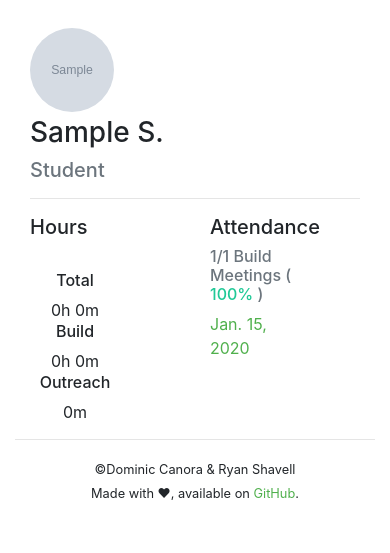
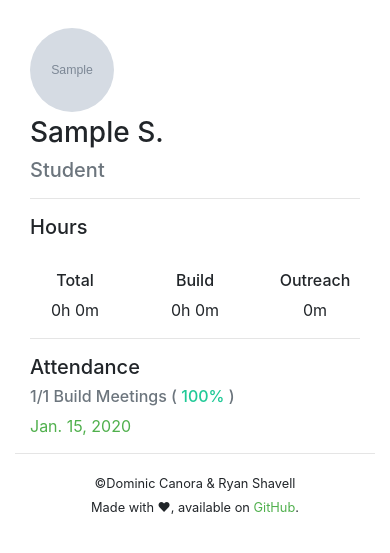
Before and after one commit to FRC-1902/pigpen, a Django app: page /member/1 in a window 390 px wide. Shown: the part 66-619 px from the top of the page. Run offline with Django 3.2, Linux system fonts and the light colour scheme; tables that the repository leaves empty hold one stand-in row (values such as "Sample post"); grey boxes marked "Sample" are stand-in pictures; some libraries are stand-ins or nearby versions.

Commit message:
tweaks, improved attendance page formatting

```diff
--- a/teammanager/templates/teammanager/meeting.html
+++ b/teammanager/templates/teammanager/meeting.html
@@ -58,6 +58,9 @@
             {% endif %}
           {% endfor %}
         </div>
+        <div class="d-block d-sm-block d-md-none">
+            <hr>
+        </div>
       </div>
       <div class="col-sm-12 offset-md-1 col-md-4">
         <h3 class="text-center">
--- a/teammanager/templates/teammanager/member_attendance.html
+++ b/teammanager/templates/teammanager/member_attendance.html
@@ -11,7 +11,7 @@
     <h5 class="text-muted">{{ member.get_role_display }}</h5>
     <hr>
     <div class="row">
-      <div class="col-4">
+      <div class="col-12 col-md-5 col-lg-4">
         <h5>Hours</h5>
         <br>
         <div class="row text-center">
@@ -28,8 +28,11 @@
             {{ hr_out }}
           </div>
         </div>
+        <div class="d-block d-sm-block d-md-none">
+            <hr>
+        </div>
       </div>
-      <div class="offset-2 col-4">
+      <div class="col-12 offset-md-1 col-md-4 offset-lg-2 col-lg-4">
         <h5>Attendance</h5>
         <h6 class="text-muted">{{ meetings|length }}/{{ total_meetings }} Build Meetings (
           {% if attendance_percent >= 30 %}
--- a/teammanager/views/attendance.py
+++ b/teammanager/views/attendance.py
@@ -61,6 +61,7 @@ def member(request, id):
     for punch in punches:
         if punch.meeting not in meetings:
             meetings.append(punch.meeting)
+    meetings.reverse()
     attend = int((len(meetings)/total_meetings) * 100)
 
     hours = member.get_hours()
```
